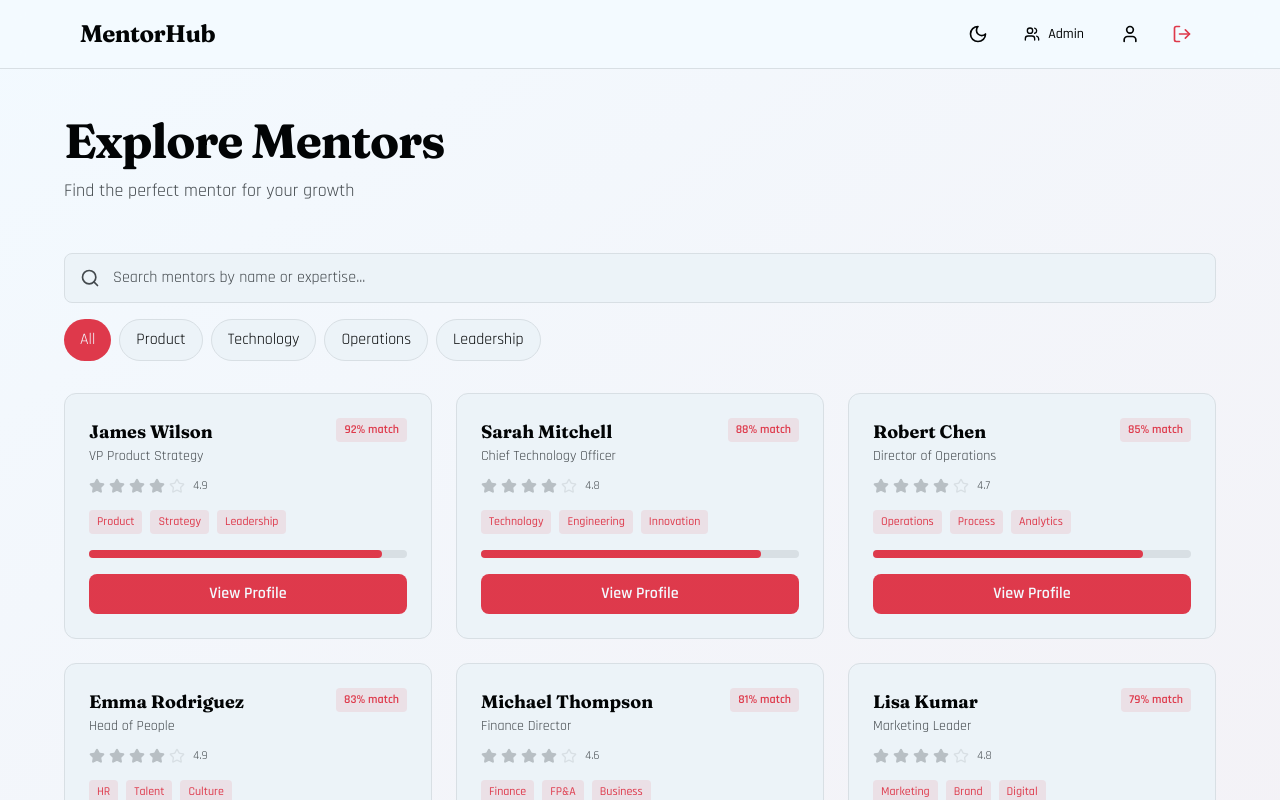
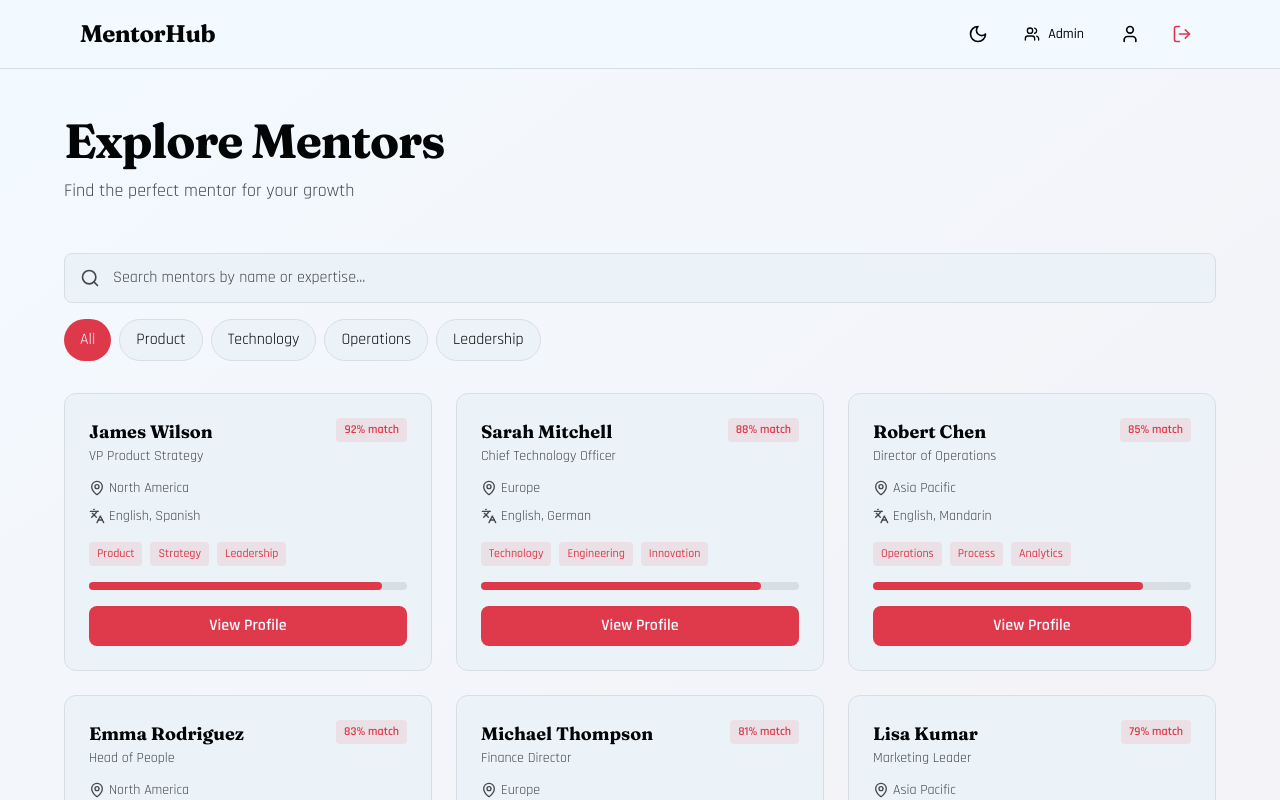
Before and after one commit to kandysh/mintee, a Next.js app: page /matches in a window 1280 px wide. Shown: the top 800 px of the page. Built offline with nearby package versions, Linux system fonts and the light colour scheme; sample sign-in values are in the browser's storage.

Commit message:
Update matches page with enhanced mentor information
- Show mentor title, location, and languages
- Remove star ratings display
- Display match score with visual progress bar
- Cleaner layout with location and language icons
- Consistent with dashboard redesign

```diff
--- a/app/matches/page.tsx
+++ b/app/matches/page.tsx
@@ -1,7 +1,7 @@
 'use client'
 
 import { motion } from 'framer-motion'
-import { Search, Star } from 'lucide-react'
+import { Search, MapPin, Languages } from 'lucide-react'
 import { useState, useEffect, useRef, useCallback } from 'react'
 import {
     containerVariants,
@@ -35,55 +35,55 @@ export default function MatchesPage() {
     {
       id: 1,
       name: 'James Wilson',
-      role: 'VP Product Strategy',
+      title: 'VP Product Strategy',
       expertise: ['Product', 'Strategy', 'Leadership'],
-      regions: ['North America'],
-      rating: 4.9,
+      location: 'North America',
+      languages: ['English', 'Spanish'],
       matchScore: 92,
     },
     {
       id: 2,
       name: 'Sarah Mitchell',
-      role: 'Chief Technology Officer',
+      title: 'Chief Technology Officer',
       expertise: ['Technology', 'Engineering', 'Innovation'],
-      regions: ['Europe'],
-      rating: 4.8,
+      location: 'Europe',
+      languages: ['English', 'German'],
       matchScore: 88,
     },
     {
       id: 3,
       name: 'Robert Chen',
-      role: 'Director of Operations',
+      title: 'Director of Operations',
       expertise: ['Operations', 'Process', 'Analytics'],
-      regions: ['Asia Pacific'],
-      rating: 4.7,
+      location: 'Asia Pacific',
+      languages: ['English', 'Mandarin'],
       matchScore: 85,
     },
     {
       id: 4,
       name: 'Emma Rodriguez',
-      role: 'Head of People',
+      title: 'Head of People',
       expertise: ['HR', 'Talent', 'Culture'],
-      regions: ['North America'],
-      rating: 4.9,
+      location: 'North America',
+      languages: ['English', 'Spanish', 'Portuguese'],
       matchScore: 83,
     },
     {
       id: 5,
       name: 'Michael Thompson',
-      role: 'Finance Director',
+      title: 'Finance Director',
       expertise: ['Finance', 'FP&A', 'Business'],
-      regions: ['Europe'],
-      rating: 4.6,
+      location: 'Europe',
+      languages: ['English', 'French'],
       matchScore: 81,
     },
     {
       id: 6,
       name: 'Lisa Kumar',
-      role: 'Marketing Leader',
+      title: 'Marketing Leader',
       expertise: ['Marketing', 'Brand', 'Digital'],
-      regions: ['Asia Pacific'],
-      rating: 4.8,
+      location: 'Asia Pacific',
+      languages: ['English', 'Hindi', 'Mandarin'],
       matchScore: 79,
     },
   ]
@@ -97,28 +97,28 @@ export default function MatchesPage() {
         {
           id: 6 + page * 3,
           name: `Mentor ${6 + page * 3}`,
-          role: 'Senior Leader',
+          title: 'Senior Leader',
           expertise: ['Strategy', 'Leadership'],
-          regions: ['Remote'],
-          rating: 4.7 + Math.random() * 0.3,
+          location: 'Remote',
+          languages: ['English'],
           matchScore: 75 + Math.random() * 20,
         },
         {
           id: 7 + page * 3,
           name: `Mentor ${7 + page * 3}`,
-          role: 'Industry Expert',
+          title: 'Industry Expert',
           expertise: ['Technology', 'Innovation'],
-          regions: ['Global'],
-          rating: 4.6 + Math.random() * 0.4,
+          location: 'Global',
+          languages: ['English', 'Spanish'],
           matchScore: 70 + Math.random() * 25,
         },
         {
           id: 8 + page * 3,
           name: `Mentor ${8 + page * 3}`,
-          role: 'Executive Coach',
+          title: 'Executive Coach',
           expertise: ['Leadership', 'Growth'],
-          regions: ['Multiple'],
-          rating: 4.8 + Math.random() * 0.2,
+          location: 'Multiple',
+          languages: ['English', 'French'],
           matchScore: 80 + Math.random() * 15,
         },
       ]
@@ -225,29 +225,23 @@ export default function MatchesPage() {
               >
                 <div className="mb-4">
                   <div className="flex items-start justify-between mb-3">
-                    <div>
+                    <div className="flex-1">
                       <h3 className="font-serif font-bold text-lg">{mentor.name}</h3>
-                      <p className="text-sm text-muted-foreground">{mentor.role}</p>
-                    </div>
-                    <div className="text-right">
-                      <div className="text-xs font-semibold text-primary bg-primary/10 px-2 py-1 rounded">
-                        {Math.round(mentor.matchScore)}% match
+                      <p className="text-sm text-muted-foreground mb-3">{mentor.title}</p>
+                      <div className="flex items-center gap-4 text-sm text-muted-foreground mb-2">
+                        <div className="flex items-center gap-1">
+                          <MapPin className="w-4 h-4" />
+                          <span>{mentor.location}</span>
+                        </div>
+                      </div>
+                      <div className="flex items-center gap-1 text-sm text-muted-foreground">
+                        <Languages className="w-4 h-4" />
+                        <span>{mentor.languages.join(', ')}</span>
                       </div>
                     </div>
-                  </div>
-
-                  <div className="flex items-center gap-1">
-                    {[...Array(5)].map((_, i) => (
-                      <Star
-                        key={i}
-                        className={`w-4 h-4 ${
-                          i < Math.floor(mentor.rating)
-                            ? 'fill-secondary text-secondary'
-                            : 'text-border'
-                        }`}
-                      />
-                    ))}
-                    <span className="text-xs text-muted-foreground ml-1">{mentor.rating.toFixed(1)}</span>
+                    <div className="text-xs font-semibold text-primary bg-primary/10 px-2 py-1 rounded h-fit">
+                      {Math.round(mentor.matchScore)}% match
+                    </div>
                   </div>
                 </div>
 
```
